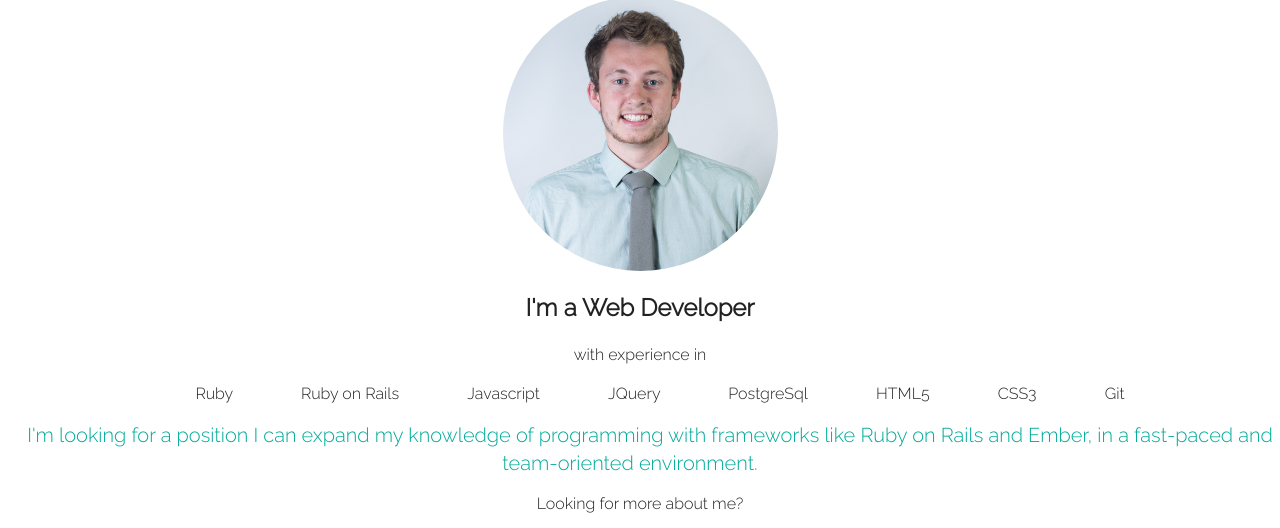
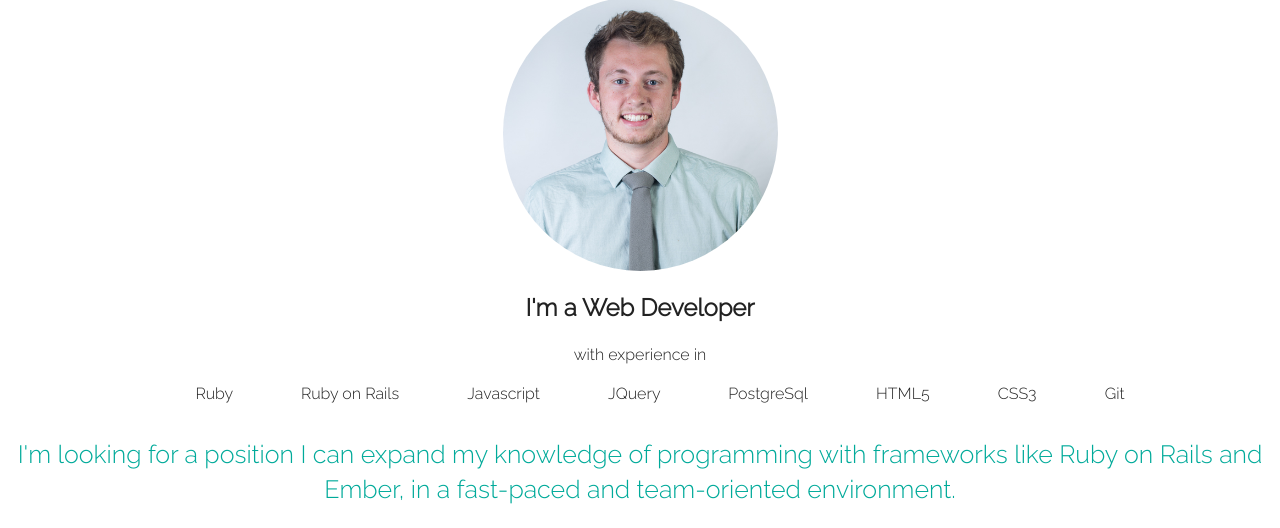
Before and after one commit to brian-penguin/brian-penguin.github.io, a website: page index.html in a window 1280 px wide. Shown: the part 231-759 px from the top of the page. Drawn offline with nearby package versions, Linux system fonts and the light colour scheme.

Commit message:
adjust sizing

```diff
--- a/css/main.css
+++ b/css/main.css
@@ -142,10 +142,13 @@ li {
   margin: 1em;
 }
 
-.goals {
+.goals-wrapper {
   color: #00AA9A;
-  font-size: 20px;
   padding: 1em;
+}
+
+.goals{
+  font-size: 25px;
   text-align: justify;
 }
 
@@ -188,6 +191,9 @@ a:active {
     float: center;
   }
 
+  .goals{
+    font-size: 20px;
+  }
   .accounts li{
     padding: 0.5em;
   }
--- a/index.html
+++ b/index.html
@@ -40,12 +40,17 @@
                         <li class="experience-item"> Git </li>
                     </ul>
                 </div>
-                <span class="goals"> I'm looking for a position I can expand my knowledge of programming with frameworks like Ruby on Rails and Ember, in a fast-paced and team-oriented environment. </span>
             </div>
 
-            <p> Looking for more about me? </p>
+            <div class="goals-wrapper">
+                <span class="goals">
+                    I'm looking for a position I can expand my knowledge of programming with frameworks like Ruby on Rails and Ember, in a fast-paced and team-oriented environment.
+                </span>
+            </div>
 
             <div class="accounts">
+                <p> Looking for more about me? </p>
+
                 <ul>
                     <li><a href="mailto:btenggren20@gmail.com"><i class="fa fa-envelope"></i> Email </a></li>
                     <li><a class='direct-link' href="https://www.linkedin.com/in/briantenggren" target='_blank'><i class="fa fa-linkedin fa-lg"></i> Linked In </a></li>
```
